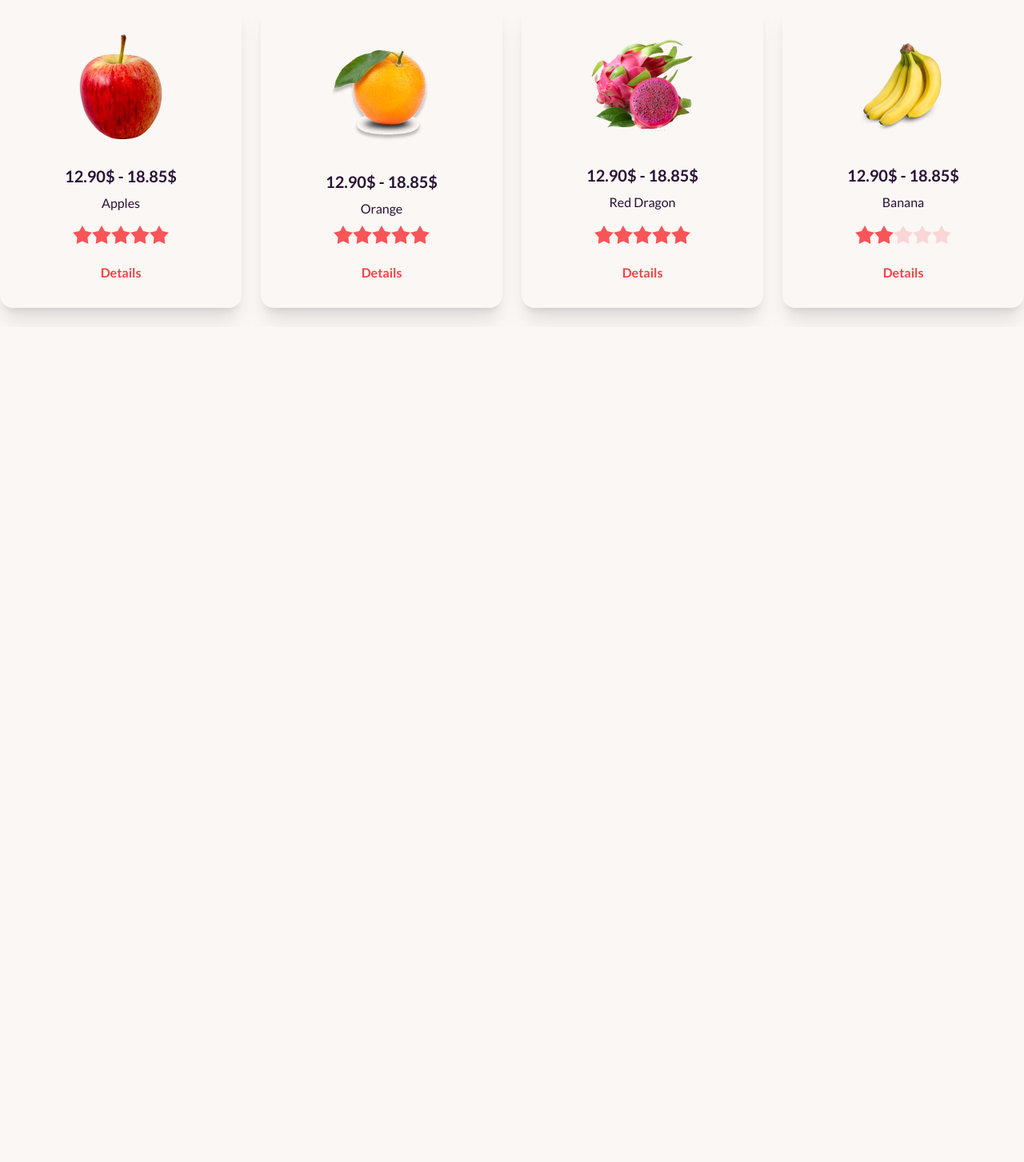
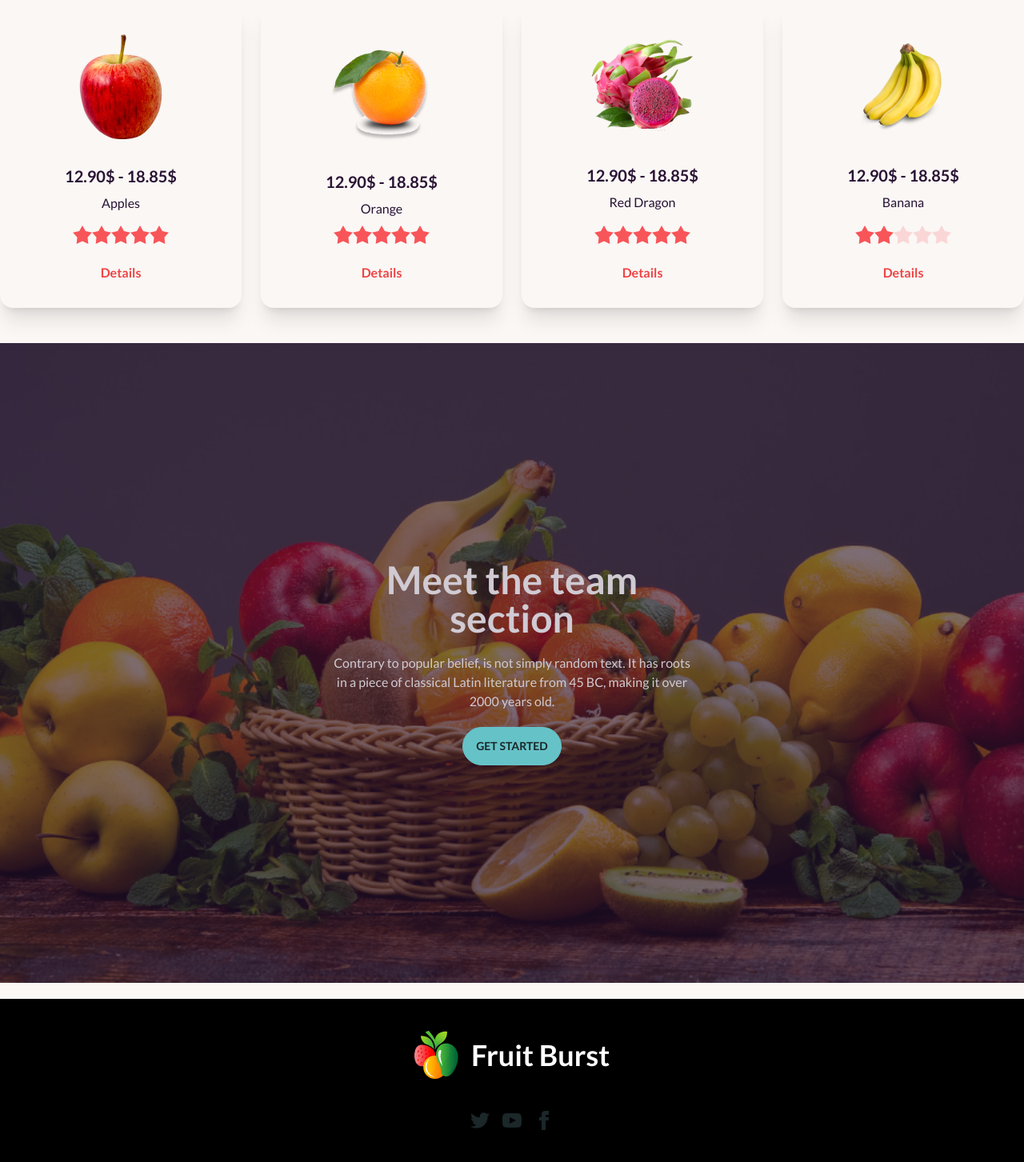
Before and after one commit to marufbillah225/fruit-shop, a plain HTML site: page index.html in a window 1280 px wide. Shown: the part 1391-2844 px from the top of the page at 80% size. Before the commit the page ends 1800 px from the top, so only its background shows below. Drawn offline with nearby package versions, Linux system fonts and the light colour scheme.

Commit message:
added team section in the website

```diff
--- a/index.html
+++ b/index.html
@@ -253,8 +253,37 @@
             </div>
             </div>
         </section>
+        <!-- Meat the Team Section -->
+        <section class="my-5">
+            <div class="hero min-h-screen" style="background-image: url(./images/banner1.png);">
+                <div class="hero-overlay bg-opacity-60"></div>
+                <div class="hero-content text-center text-neutral-content">
+                    <div class="max-w-md">
+                        <h1 class="mb-5 text-5xl font-bold">Meet the team section</h1>
+                        <p class="mb-5">Contrary to popular belief, is not simply random text. It has roots in a piece
+                            of classical Latin literature from 45 BC, making it over 2000 years old.</p>
+                        <button class="btn btn-primary">Get Started</button>
+                    </div>
+                </div>
+            </div>
 
+        </section>
     </main>
+    <footer>
+        <footer class="footer footer-center p-10 bg-black text-primary-content">
+            <div class="flex items-center gap-4">
+                <img class="" src="./images/logo.png" alt="">
+                <a class=" normal-case text-4xl font-extrabold text-black md:text-white text-center">Fruit Burst</a>
+            </div>
+            <nav>
+              <div class="grid grid-flow-col gap-4">
+                <a><svg xmlns="http://www.w3.org/2000/svg" width="24" height="24" viewBox="0 0 24 24" class="fill-current"><path d="M24 4.557c-.883.392-1.832.656-2.828.775 1.017-.609 1.798-1.574 2.165-2.724-.951.564-2.005.974-3.127 1.195-.897-.957-2.178-1.555-3.594-1.555-3.179 0-5.515 2.966-4.797 6.045-4.091-.205-7.719-2.165-10.148-5.144-1.29 2.213-.669 5.108 1.523 6.574-.806-.026-1.566-.247-2.229-.616-.054 2.281 1.581 4.415 3.949 4.89-.693.188-1.452.232-2.224.084.626 1.956 2.444 3.379 4.6 3.419-2.07 1.623-4.678 2.348-7.29 2.04 2.179 1.397 4.768 2.212 7.548 2.212 9.142 0 14.307-7.721 13.995-14.646.962-.695 1.797-1.562 2.457-2.549z"></path></svg></a>
+                <a><svg xmlns="http://www.w3.org/2000/svg" width="24" height="24" viewBox="0 0 24 24" class="fill-current"><path d="M19.615 3.184c-3.604-.246-11.631-.245-15.23 0-3.897.266-4.356 2.62-4.385 8.816.029 6.185.484 8.549 4.385 8.816 3.6.245 11.626.246 15.23 0 3.897-.266 4.356-2.62 4.385-8.816-.029-6.185-.484-8.549-4.385-8.816zm-10.615 12.816v-8l8 3.993-8 4.007z"></path></svg></a>
+                <a><svg xmlns="http://www.w3.org/2000/svg" width="24" height="24" viewBox="0 0 24 24" class="fill-current"><path d="M9 8h-3v4h3v12h5v-12h3.642l.358-4h-4v-1.667c0-.955.192-1.333 1.115-1.333h2.885v-5h-3.808c-3.596 0-5.192 1.583-5.192 4.615v3.385z"></path></svg></a>
+              </div>
+            </nav>
+          </footer>
+    </footer>
 
 </body>
 
```
